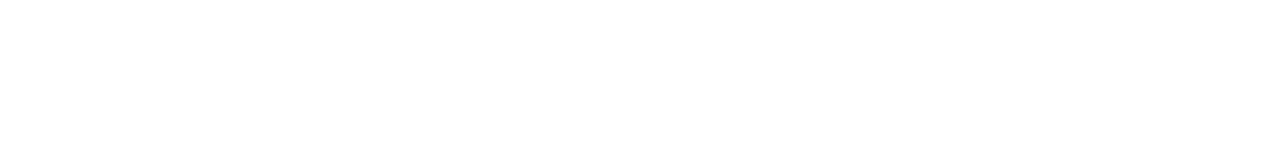
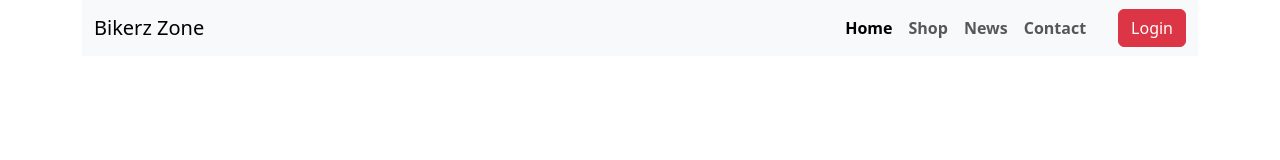
Before and after one commit to rajesh-mondal/bikerz-zone, a plain HTML site: page index.html in a window 1280 px wide. Drawn offline with nearby package versions, Linux system fonts and the light colour scheme.

Commit message:
navbar menu added and styled

```diff
--- a/index.html
+++ b/index.html
@@ -10,10 +10,35 @@
   </head>
 
 </head>
-<body>
+<body class="container-lg">
     <!-- header section starts -->
     <header>
-
+        <!-- navbar -->
+        <nav class="navbar navbar-expand-lg bg-body-tertiary">
+            <div class="container-fluid">
+              <a class="navbar-brand" href="#">Bikerz Zone</a>
+              <button class="navbar-toggler" type="button" data-bs-toggle="collapse" data-bs-target="#navbarSupportedContent" aria-controls="navbarSupportedContent" aria-expanded="false" aria-label="Toggle navigation">
+                <span class="navbar-toggler-icon"></span>
+              </button>
+              <div class="collapse navbar-collapse" id="navbarSupportedContent">
+                <ul class="navbar-nav ms-auto mb-2 mb-lg-0 px-2 fw-semibold">
+                  <li class="nav-item">
+                    <a class="nav-link active" aria-current="page" href="#">Home</a>
+                  </li>
+                  <li class="nav-item">
+                    <a class="nav-link" href="#">Shop</a>
+                  </li>
+                  <li class="nav-item">
+                    <a class="nav-link" href="#">News</a>
+                  </li>
+                  <li class="nav-item">
+                    <a class="nav-link" href="#">Contact</a>
+                  </li>
+                </ul>
+                <button class="ms-3 btn btn-danger" type="submit">Login</button>
+              </div>
+            </div>
+          </nav>
     </header>
     <!-- header section end -->
 
```
